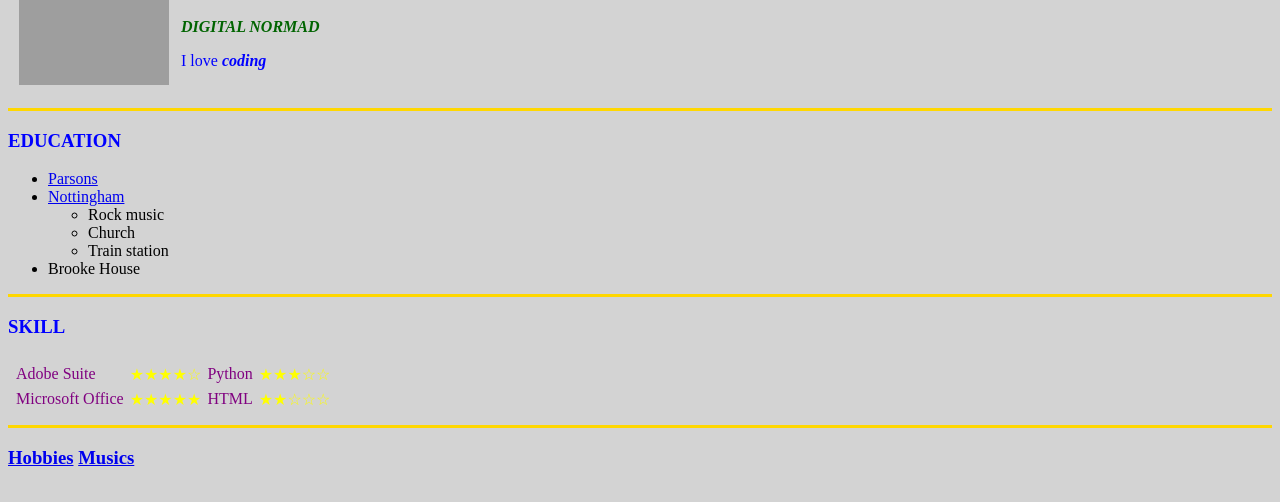
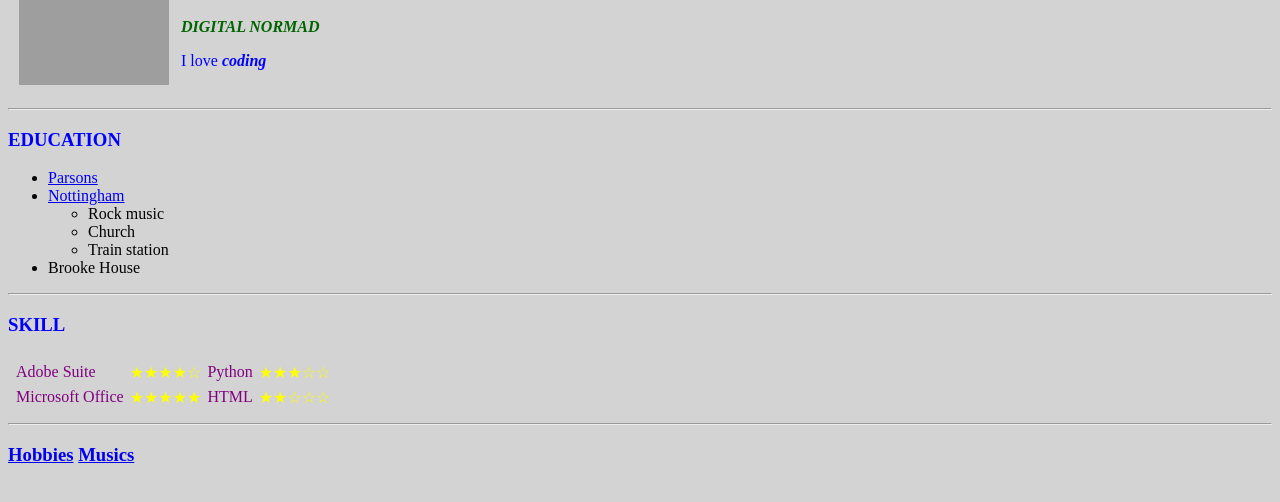
Before and after one commit to nlsnlo/personal-site, a plain HTML site: page index.html in a window 1280 px wide. Shown: the part 84-586 px from the top of the page. Drawn offline with Linux system fonts and the light colour scheme; grey boxes are pictures that could not be loaded.

Commit message:
setup br and background colors

```diff
--- a/index.html
+++ b/index.html
@@ -4,9 +4,13 @@
 <head>
   <meta charset="utf-8">
   <title>😀 NLSN's Personal Page</title>
+  <style>
+    body{background-color:lightgrey;}
+    hr{size="3" color="gold" noshade}
+  </style>
 </head>
 
-<body style=background-color:lightgrey;>
+<body>
   <left>
     <table cellspacing="10">
       <tr>
@@ -20,7 +24,7 @@
         </td>
       </tr>
     </table>
-    <hr size="3" color="gold" noshade>
+    <hr>
     <h3 style=color:blue> EDUCATION </h3>
     <ul>
       <li><a href="https://www.newschool.edu/parsons/" target="_blank">Parsons</a></li>
@@ -33,7 +37,7 @@
       <li>Brooke House</li>
     </ul>
 
-    <hr size="3" color="gold" noshade>
+    <hr>
     <h3 style=color:blue>SKILL</h3>
     <table>
       <td>
@@ -55,7 +59,7 @@
     </table>
 
 
-    <hr size="3" color="gold" noshade>
+    <hr>
     <h3><a href="hobbies.html" target="_blank">Hobbies</a> <a href="music.html" target="_blank">Musics</a></h3>
 
   </left>
```
